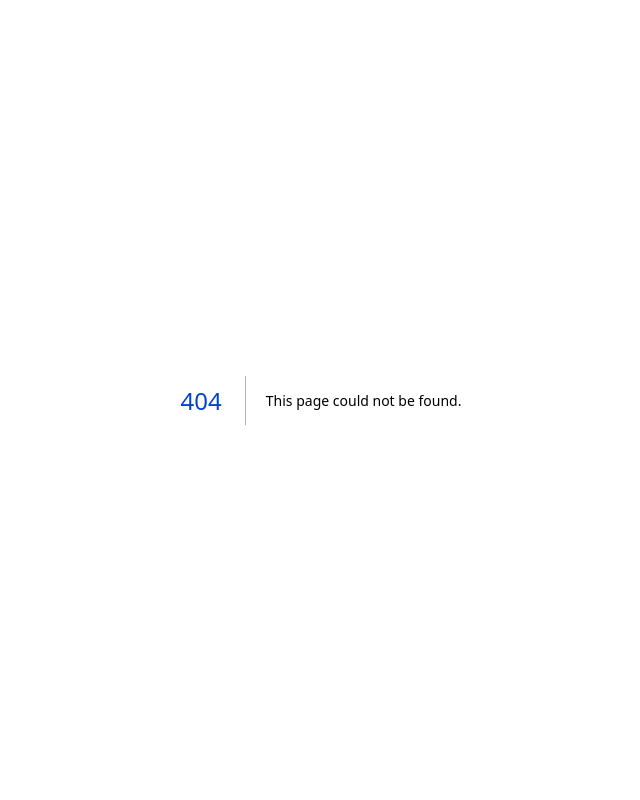
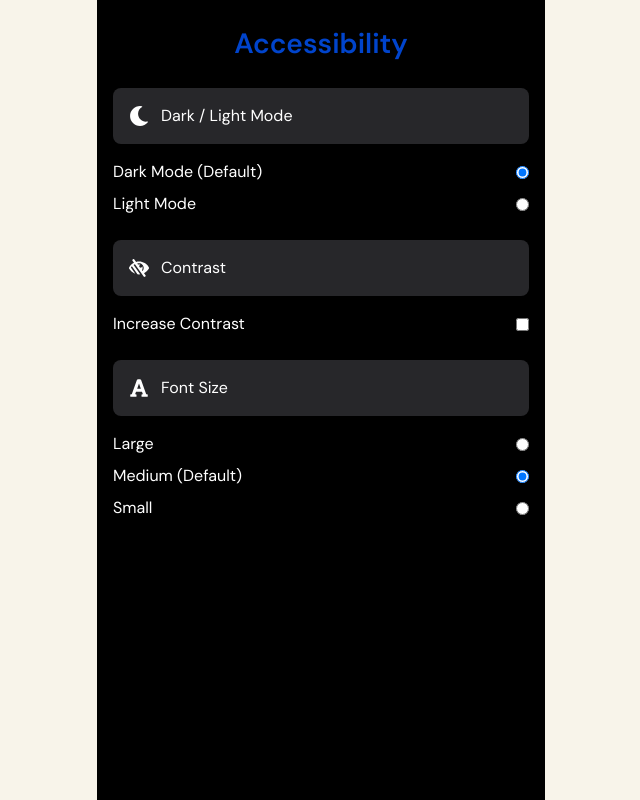
Before and after one commit to ILHT-IDSP/IDSP-Circle, a Next.js app: page /settings/accessibility in a window 1280 px wide. Before the commit this address had no page. Shown: the whole page, without its empty margins (319-959 px from the left). Built offline with nearby package versions, Linux system fonts and the light colour scheme.

Commit message:
Inital commit + settings

```diff
--- a/package.json
+++ b/package.json
@@ -16,7 +16,8 @@
 		"@prisma/extension-accelerate": "^1.3.0",
 		"next": "15.3.1",
 		"react": "^19.0.0",
-		"react-dom": "^19.0.0"
+		"react-dom": "^19.0.0",
+		"react-icons": "^5.5.0"
 	},
 	"devDependencies": {
 		"@eslint/eslintrc": "^3",
--- /dev/null
+++ b/src/app/settings/accessibility/page.tsx
@@ -0,0 +1,93 @@
+"use client";
+import { useState } from "react";
+import { FaMoon, FaLowVision, FaFont } from "react-icons/fa";
+
+export default function AccessibilityPage() {
+  const [mode, setMode] = useState("dark");
+  const [contrast, setContrast] = useState(false);
+  const [fontSize, setFontSize] = useState("medium");
+
+  return (
+    <div className="min-h-screen bg-black text-white px-4 py-6 max-w-md mx-auto">
+      <h1 className="text-2xl font-bold mb-6 text-center">Accessibility</h1>
+
+      {/* Darkmode*/}
+      <div className="bg-zinc-800 p-4 rounded-lg flex items-center mb-4">
+        <FaMoon className="text-xl mr-3" />
+        <span>Dark / Light Mode</span>
+      </div>
+
+      <div className="mb-6 space-y-2">
+        <label className="flex items-center justify-between">
+          <span>Dark Mode (Default)</span>
+          <input
+            type="radio"
+            name="theme"
+            checked={mode === "dark"}
+            onChange={() => setMode("dark")}
+          />
+        </label>
+        <label className="flex items-center justify-between">
+          <span>Light Mode</span>
+          <input
+            type="radio"
+            name="theme"
+            checked={mode === "light"}
+            onChange={() => setMode("light")}
+          />
+        </label>
+      </div>
+
+      <div className="bg-zinc-800 p-4 rounded-lg flex items-center mb-4">
+        <FaLowVision className="text-xl mr-3" />
+        <span>Contrast</span>
+      </div>
+
+      <div className="mb-6 flex items-center justify-between">
+        <span>Increase Contrast</span>
+        <input
+          type="checkbox"
+          className="toggle toggle-sm toggle-primary"
+          checked={contrast}
+          onChange={() => setContrast(!contrast)}
+        />
+      </div>
+
+      {/* Fontsize*/}
+      <div className="bg-zinc-800 p-4 rounded-lg flex items-center mb-4">
+        <FaFont className="text-xl mr-3" />
+        <span>Font Size</span>
+      </div>
+
+      <div className="space-y-2">
+        <label className="flex items-center justify-between">
+          <span>Large</span>
+          <input
+            type="radio"
+            name="font"
+            checked={fontSize === "large"}
+            onChange={() => setFontSize("large")}
+          />
+        </label>
+        <label className="flex items-center justify-between">
+          <span>Medium (Default)</span>
+          <input
+            type="radio"
+            name="font"
+            checked={fontSize === "medium"}
+            onChange={() => setFontSize("medium")}
+          />
+        </label>
+        <label className="flex items-center justify-between">
+          <span>Small</span>
+          <input
+            type="radio"
+            name="font"
+            checked={fontSize === "small"}
+            onChange={() => setFontSize("small")}
+          />
+        </label>
+      </div>
+    </div>
+  );
+}
--- /dev/null
+++ b/src/app/settings/albums/page.tsx
@@ -0,0 +1,72 @@
+"use client";
+import { useState } from "react";
+import { FaLock, FaBell } from "react-icons/fa";
+
+export default function AlbumsPage() {
+  const [privacy, setPrivacy] = useState("private");
+  const [muteContent, setMuteContent] = useState(false);
+  const [muteComments, setMuteComments] = useState(false);
+
+  return (
+    <div className="min-h-screen bg-black text-white px-4 py-6 max-w-md mx-auto">
+      <h1 className="text-2xl font-bold mb-6 text-center">Albums</h1>
+
+      {/* Privacy*/}
+      <div className="bg-zinc-800 p-4 rounded-lg flex items-center mb-4">
+        <FaLock className="text-xl mr-3" />
+        <span>Privacy</span>
+      </div>
+
+      <div className="mb-6">
+        <h2 className="text-sm text-gray-300 mb-2">Circle Default Privacy</h2>
+        <div className="space-y-2">
+          <label className="flex items-center justify-between">
+            <span>Private (Default)</span>
+            <input
+              type="radio"
+              name="privacy"
+              checked={privacy === "private"}
+              onChange={() => setPrivacy("private")}
+            />
+          </label>
+          <label className="flex items-center justify-between">
+            <span>Public</span>
+            <input
+              type="radio"
+              name="privacy"
+              checked={privacy === "public"}
+              onChange={() => setPrivacy("public")}
+            />
+          </label>
+        </div>
+      </div>
+
+      {/* Notification*/}
+      <div className="bg-zinc-800 p-4 rounded-lg flex items-center mb-4">
+        <FaBell className="text-xl mr-3" />
+        <span>Notification</span>
+      </div>
+
+      <div className="space-y-4">
+        <div className="flex items-center justify-between">
+          <span>For New Contents</span>
+          <input
+            type="checkbox"
+            className="toggle toggle-sm toggle-primary"
+            checked={muteContent}
+            onChange={() => setMuteContent(!muteContent)}
+          />
+        </div>
+        <div className="flex items-center justify-between">
+          <span>For New Comments</span>
+          <input
+            type="checkbox"
+            className="toggle toggle-sm toggle-primary"
+            checked={muteComments}
+            onChange={() => setMuteComments(!muteComments)}
+          />
+        </div>
+      </div>
+    </div>
+  );
+}
--- /dev/null
+++ b/src/app/settings/friends/page.tsx
@@ -0,0 +1,8 @@
+export default function FriendsPage() {
+    return (
+      <div className="text-white p-6">
+        <h1 className="text-2xl font-bold mb-4">Friends List</h1>
+        <p>Search bar + scrollable list of users with remove buttons</p>
+      </div>
+    );
+  }
--- /dev/null
+++ b/src/app/settings/page.tsx
@@ -0,0 +1,30 @@
+import SettingsCategory from "@/components/settings_form/SettingsCategory";
+import SettingsItem from "@/components/settings_form/SettingsItem";
+import { FaBell, FaUserFriends, FaAdjust, FaImages, FaSignOutAlt } from "react-icons/fa";
+
+export default function SettingsPage() {
+  return (
+    <div className="w-full max-w-2xl mx-auto text-white min-h-screen p-6">
+      <header className="mb-6">
+        <h1 className="text-3xl font-bold">Settings</h1>
+        <p className="text-gray-400">@keonaur — keonaasik@gmail.com</p>
+      </header>
+
+      <SettingsCategory title="Albums">
+        <SettingsItem label="Privacy" icon={<FaImages />} href="/settings/albums" />
+        <SettingsItem label="Notification" icon={<FaBell />} href="/settings/albums" />
+      </SettingsCategory>
+
+      <SettingsCategory title="Accessibility">
+        <SettingsItem label="Dark / Light Mode" icon={<FaAdjust />} href="/settings/accessibility" />
+        <SettingsItem label="Contrast" icon={<FaAdjust />} href="/settings/accessibility" />
+        <SettingsItem label="Font Size" icon={<FaAdjust />} href="/settings/accessibility" />
+      </SettingsCategory>
+
+      <SettingsCategory title="Account">
+        <SettingsItem label="Friends List" icon={<FaUserFriends />} href="/settings/friends" />
+        <SettingsItem label="Logout" icon={<FaSignOutAlt />} href="#" />
+      </SettingsCategory>
+    </div>
+  );
+}
--- /dev/null
+++ b/src/components/settings_form/SettingsCategory.tsx
@@ -0,0 +1,13 @@
+type SettingsCategoryProps = {
+    title: string;
+    children: React.ReactNode;
+  };
+
+  export default function SettingsCategory({ title, children }: SettingsCategoryProps) {
+    return (
+      <section className="mb-6">
+        <h2 className="text-lg font-semibold text-purple-400 mb-2">{title}</h2>
+        <div className="space-y-2">{children}</div>
+      </section>
+    );
+  }
--- /dev/null
+++ b/src/components/settings_form/SettingsItem.tsx
@@ -0,0 +1,34 @@
+import Link from "next/link";
+import { ReactNode } from "react";
+
+type SettingsItemProps = {
+  label: string;
+  icon?: ReactNode;
+  href?: string;
+  onClick?: () => void;
+};
+
+export default function SettingsItem({ label, icon, href, onClick }: SettingsItemProps) {
+  const classes =
+    "w-full flex items-center justify-between p-4 bg-zinc-800 text-white rounded-lg hover:bg-zinc-700 transition cursor-pointer";
+
+  const content = (
+    <div className="flex items-center justify-between w-full">
+      <div className="flex items-center gap-3">
+        {icon && <span className="text-xl">{icon}</span>}
+        <span className="text-sm">{label}</span>
+      </div>
+      <span className="text-sm">{`>`}</span>
+    </div>
+  );
+
+  return href ? (
+    <Link href={href} className={classes}>
+      {content}
+    </Link>
+  ) : (
+    <div className={classes} onClick={onClick}>
+      {content}
+    </div>
+  );
+}
```
Also changed, not shown: 1 other file (tests, documents, lock files or other folders).
